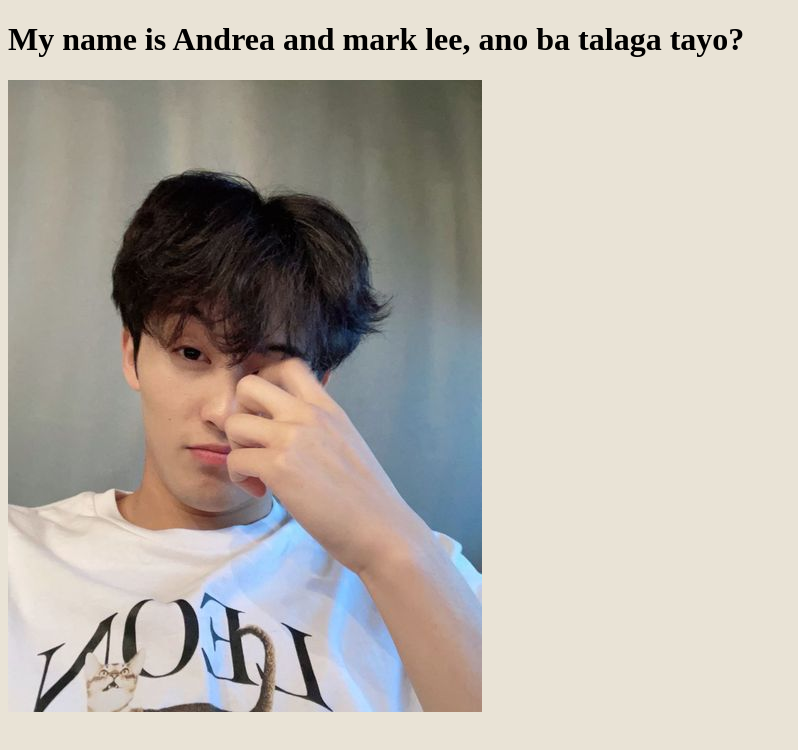
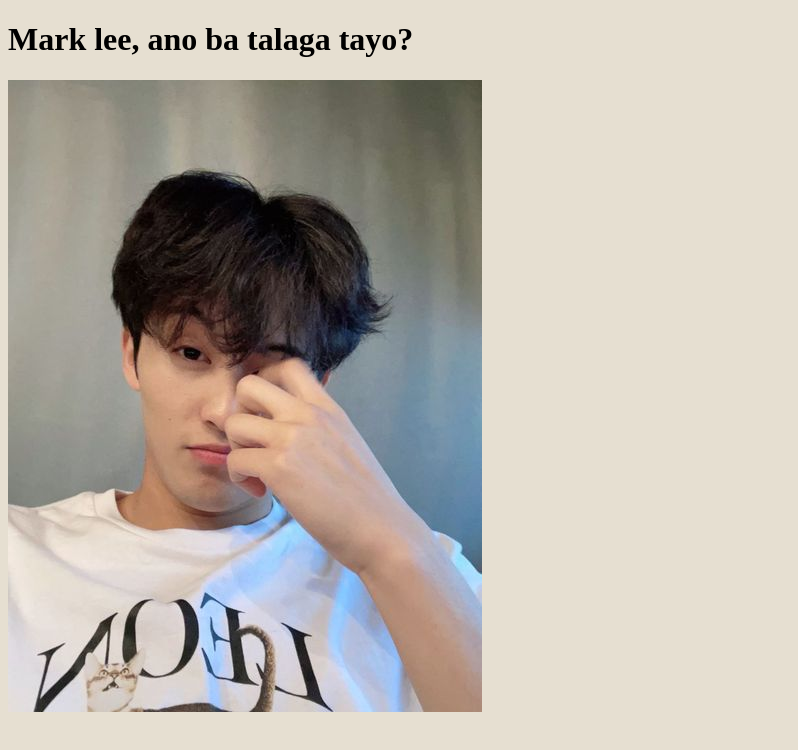
Before and after one commit to andreanicoleborja/borja_sandbox, a plain HTML site: page index.html in a window 1280 px wide. Shown: the whole page, without its empty margins (0-798 px from the left). Drawn offline with Linux system fonts and the light colour scheme.

```diff
--- a/index.html
+++ b/index.html
@@ -1,7 +1,7 @@
 <!DOCTYPE html>
 <html>
-    <body style="background-color:rgb(233, 227, 214);">
-        <h1 style="color: black;">My name is Andrea and mark lee, ano ba talaga tayo?</h1>
+    <body style="background-color:rgb(230, 223, 209);">
+        <h1 style="color: black;">Mark lee, ano ba talaga tayo?</h1>
         <img src="wow.jpg">
     </body>
 </html>
```
